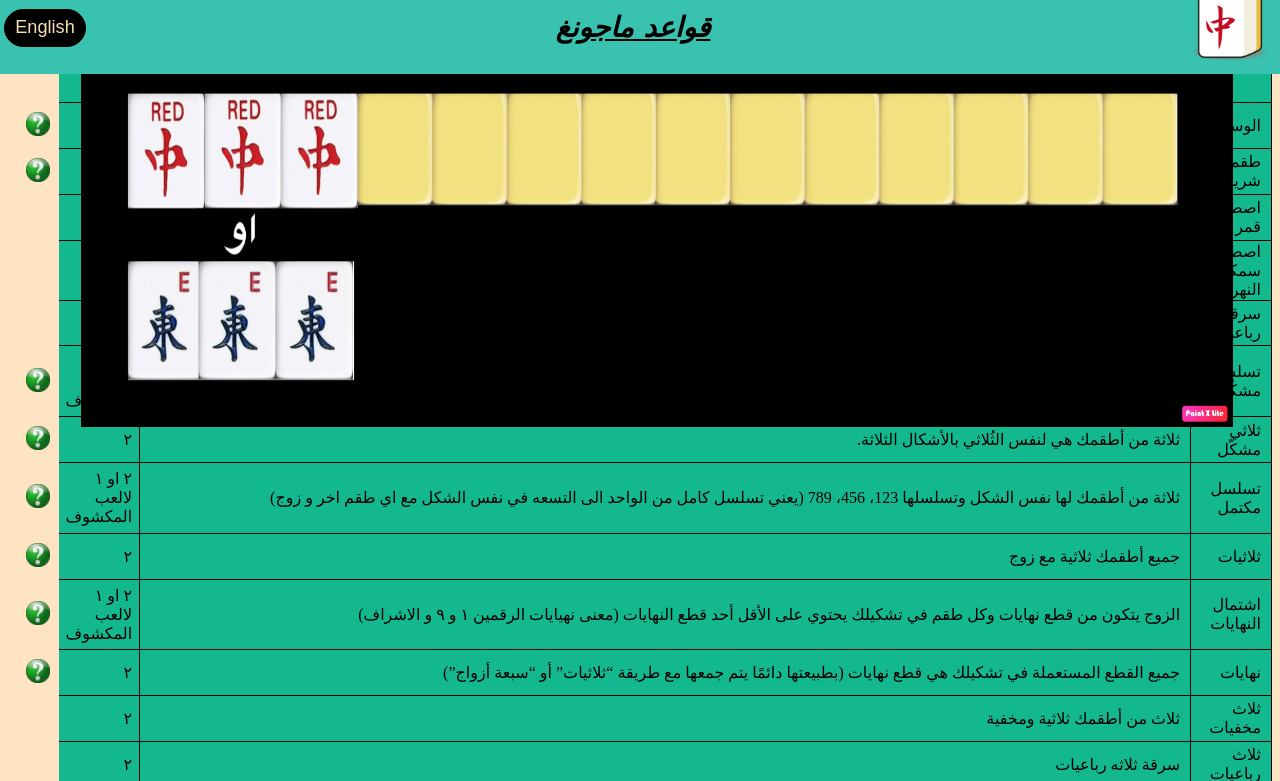
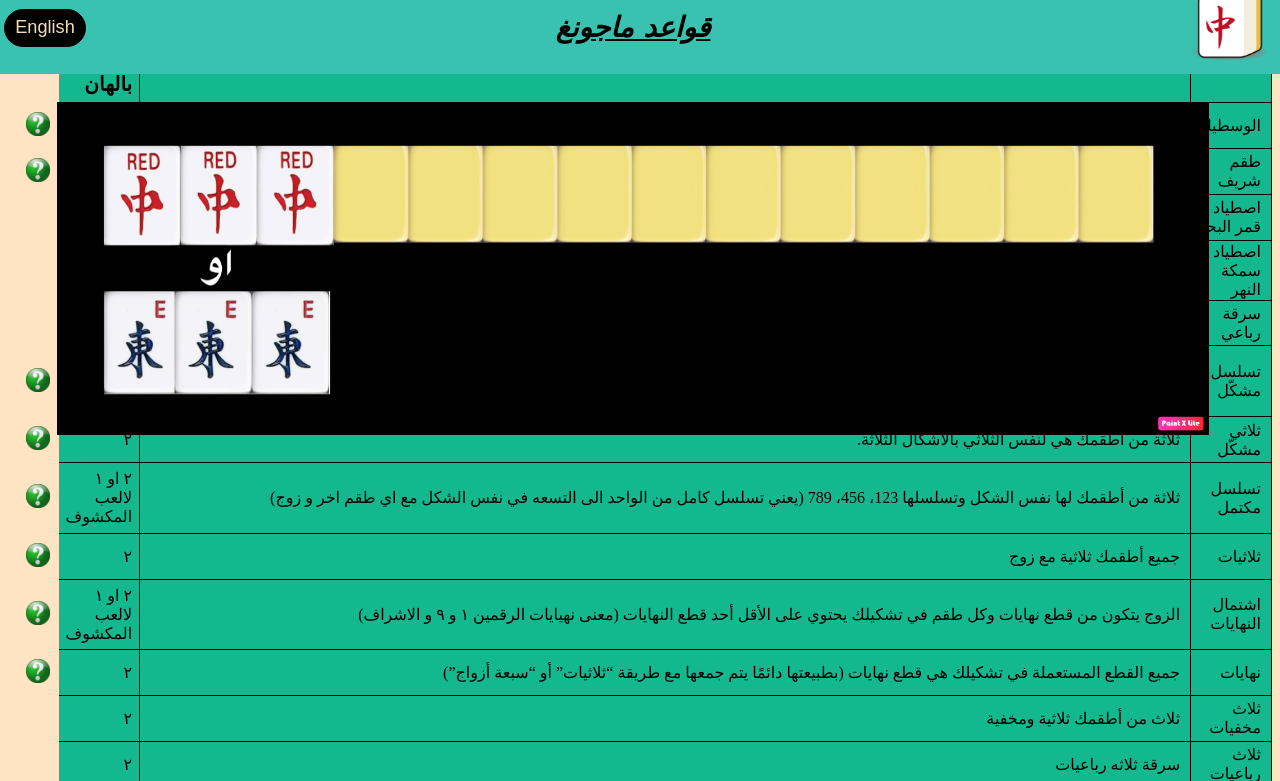
Before and after one commit to learnmahjong/learnmahjong.github.io, a plain HTML site: page arabic.html in a window 1280 px wide. Both pictures are taken after a click on the button 49 px from the left and 1972 px from the top of the page. Shown: the part 1591-2372 px from the top of the page. Drawn offline with Linux system fonts and the light colour scheme.

Commit message:
Update styles2.css

```diff
--- a/styles2.css
+++ b/styles2.css
@@ -147,11 +147,13 @@ div {
 .eight {
   display: none;
   position: absolute;
-  left: 4vh;
-  bottom: -4vh;
-  height: 30vw;
+  left: 1vh;
+  bottom: -5vh;
+  height: 26vw;
   width: 90vw;
 }
+
+footer {margin-top: 20vw;}
 
 .tiles {
   display: none;
```
